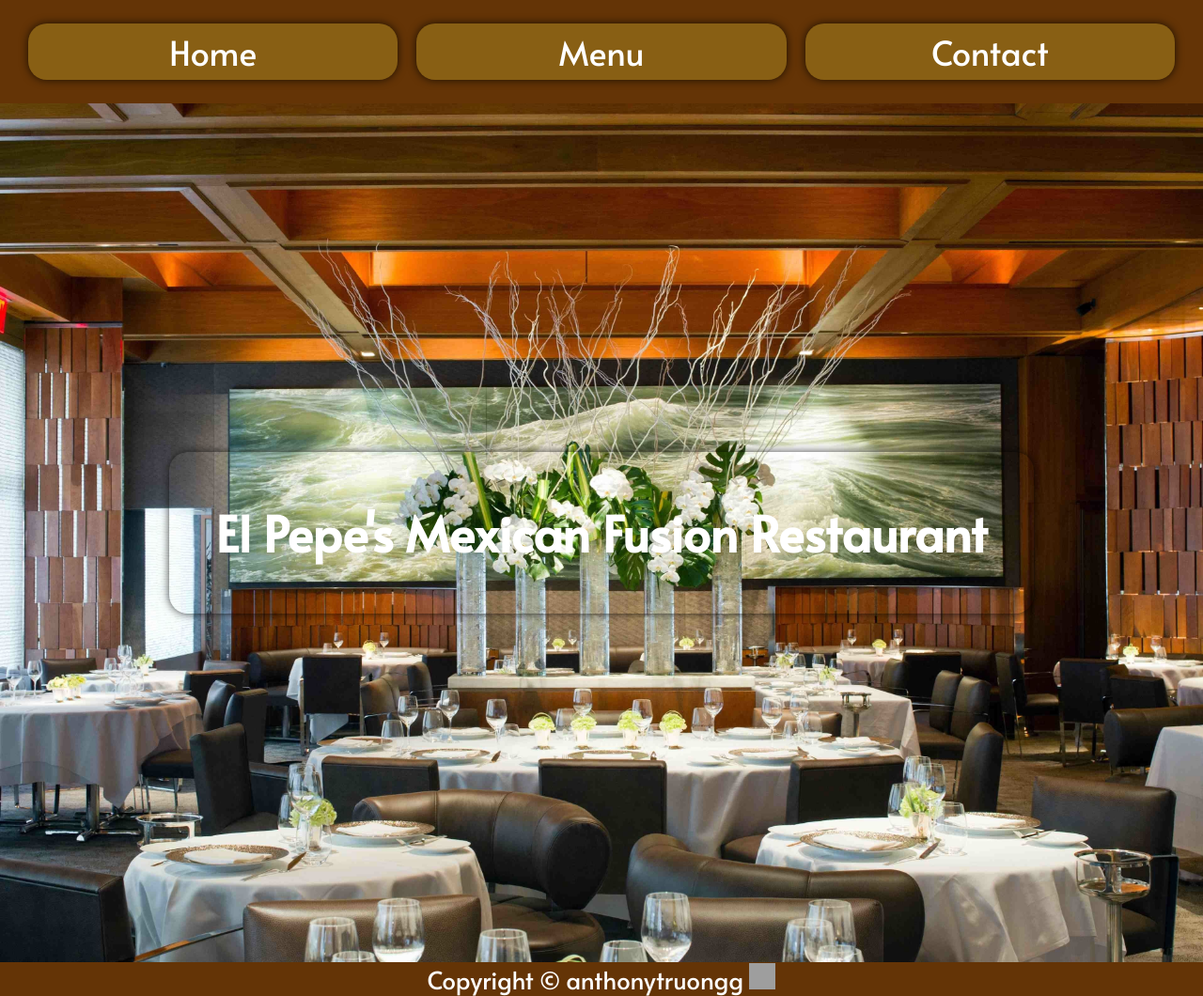
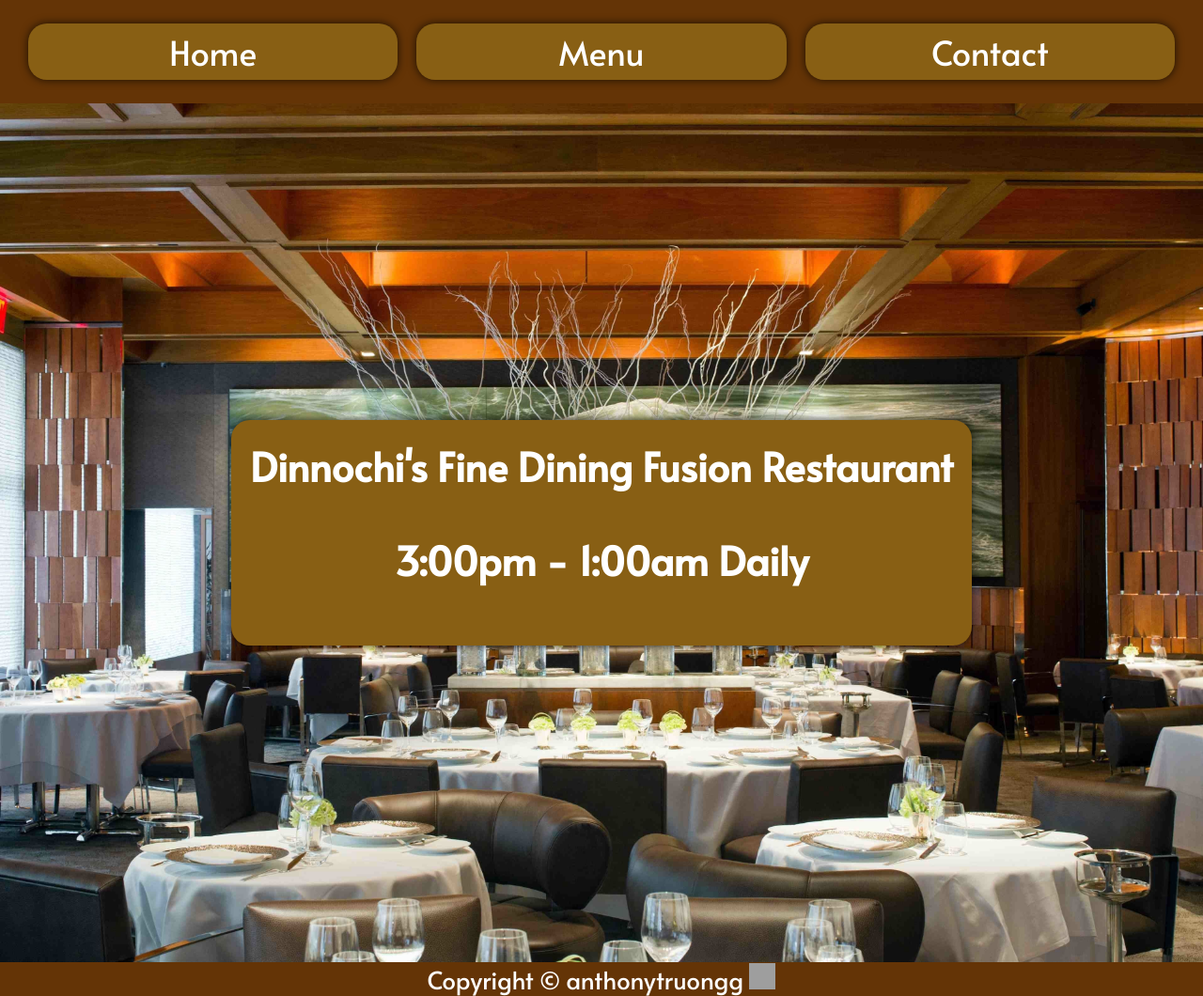
Before and after one commit to anthonytruongg/Restaurant-Page, a website built with webpack: page dist/index.html in a window 1280 px wide. Shown: the whole page at 94% size. Built offline with nearby package versions, Linux system fonts and the light colour scheme; grey boxes are pictures that could not be loaded.

Commit message:
Fixed up styling

```diff
--- a/src/contact.js
+++ b/src/contact.js
@@ -36,7 +36,7 @@ function createContactBody() {
     headingTwo.textContent = 'Head Chef: ';
 
     const pOne = document.createElement('p');
-    pOne.textContent = 'James Rodriguez';
+    pOne.textContent = 'James Dinocchi';
 
     const headingThree = document.createElement('h2');
     headingThree.textContent = 'Contact Number';
--- a/src/homepage.js
+++ b/src/homepage.js
@@ -27,12 +27,15 @@ function createBody() {
 
     const bodyText = document.createElement('div');
     bodyText.setAttribute('class', 'bodyText');
-    bodyText.textContent = "El Pepe's Mexican Fusion Restaurant"
+    bodyText.textContent = "Dinnochi's Fine Dining Fusion Restaurant"
+    const bodyParagraph = document.createElement('p');
+    bodyParagraph.textContent = "3:00pm - 1:00am Daily"
 
     const bodyPhoto = document.createElement('img');
     bodyPhoto.setAttribute('class', 'bodyPhoto');
     bodyPhoto.src = "./images/fancy.jpeg";
 
+    bodyText.append(bodyParagraph)
     body.append(bodyText, bodyPhoto);
 
     return body
```
Also changed, not shown: dist/index.html, dist/main.css, dist/main.js.
